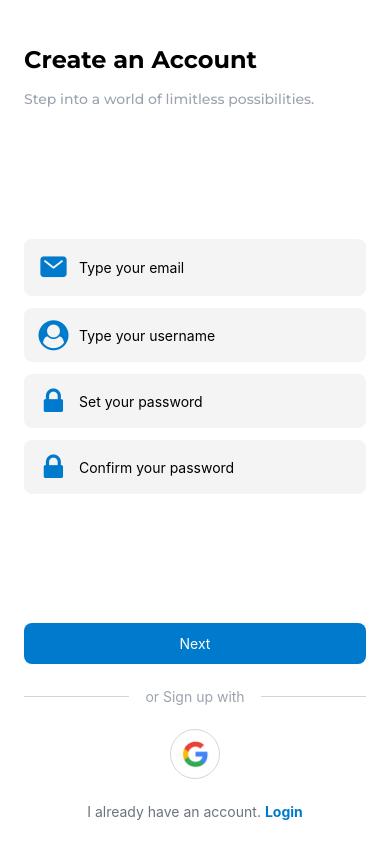
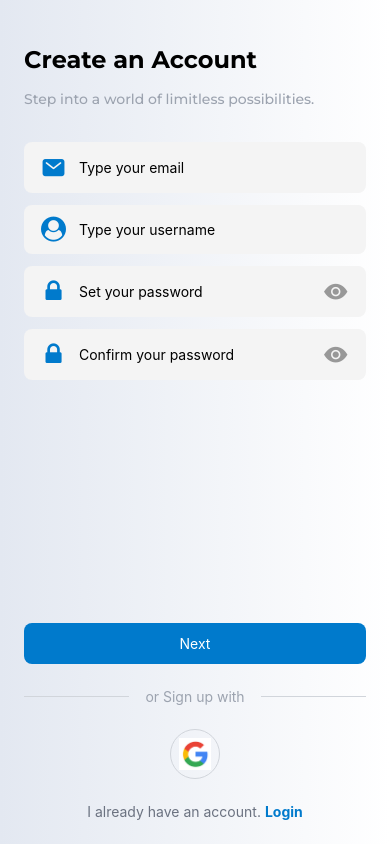
Before and after one commit to jonathan-baraza/Simple-app, a React Native app: screen / in a window 390 px wide. Built offline with nearby package versions, Linux system fonts and the light colour scheme.

Commit message:
gradient bg

```diff
--- a/screens/auth/Register.tsx
+++ b/screens/auth/Register.tsx
@@ -7,15 +7,19 @@ import {
   TouchableOpacity,
   StatusBar,
 } from "react-native";
-import React from "react";
+import { useState } from "react";
 import { Ionicons, FontAwesome } from "@expo/vector-icons";
+import { LinearGradient } from "expo-linear-gradient";
 const Register = () => {
   return (
-    <View
-      className="flex-1 p-6 flex-col justify-between"
-      style={styles.container}
+    <LinearGradient
+      start={{ x: 0, y: 0.5 }}
+      end={{ x: 0.4, y: 0.5 }}
+      className="flex-1"
+      colors={["#e3e8f1", "#ffff"]}
     >
-      <View>
+      <View className="flex-1 py-6 flex-col " style={styles.container}>
+        <View className="px-6 ">
           <Text className="font-mt_bold text-2xl mt-4 leading-10">
             Create an Account
           </Text>
@@ -26,10 +30,11 @@ const Register = () => {
             Step into a world of limitless possibilities.
           </Text>
         </View>
-      <View className="w-full space-y-3">
+
+        <View className="w-full mt-8 space-y-3 px-6 flex-1">
           <View className="flex flex-row items-center w-full bg-[#f4f4f4] rounded-lg p-3">
             <View className="w-[35px] flex items-center justify-center">
-            <Ionicons className="" name="mail" size={30} color="#007acc" />
+              <Ionicons className="" name="mail" size={25} color="#007acc" />
             </View>
             <TextInput
               className="flex-1 ml-2"
@@ -42,7 +47,7 @@ const Register = () => {
               <FontAwesome
                 className=""
                 name="user-circle"
-              size={30}
+                size={25}
                 color="#007acc"
               />
             </View>
@@ -54,7 +59,7 @@ const Register = () => {
           </View>
           <View className="flex flex-row items-center w-full bg-[#f4f4f4] rounded-lg p-3">
             <View className="w-[35px] flex items-center justify-center">
-            <FontAwesome className="" name="lock" size={30} color="#007acc" />
+              <FontAwesome className="" name="lock" size={25} color="#007acc" />
             </View>
             <TextInput
               className="flex-1 ml-2"
@@ -62,10 +67,18 @@ const Register = () => {
               secureTextEntry={true}
               placeholder="Set your password"
             />
+            <TouchableOpacity className="w-[35px] flex items-center justify-center">
+              <Ionicons
+                className=""
+                name="eye-sharp"
+                size={25}
+                color="#989898"
+              />
+            </TouchableOpacity>
           </View>
           <View className="flex flex-row items-center w-full bg-[#f4f4f4] rounded-lg p-3">
             <View className="w-[35px] flex items-center justify-center">
-            <FontAwesome className="" name="lock" size={30} color="#007acc" />
+              <FontAwesome className="" name="lock" size={25} color="#007acc" />
             </View>
             <TextInput
               className="flex-1 ml-2"
@@ -73,9 +86,17 @@ const Register = () => {
               secureTextEntry={true}
               placeholder="Confirm your password"
             />
+            <TouchableOpacity className="w-[35px] flex items-center justify-center">
+              <Ionicons
+                className=""
+                name="eye-sharp"
+                size={25}
+                color="#989898"
+              />
+            </TouchableOpacity>
           </View>
         </View>
-      <View className="w-full">
+        <View className="w-full px-6">
           <TouchableOpacity
             activeOpacity={0.5}
             className="w-full bg-[#007acc] p-3 rounded-lg flex items-center justify-center "
@@ -105,6 +126,7 @@ const Register = () => {
           </View>
         </View>
       </View>
+    </LinearGradient>
   );
 };
 
```
Lines whose indentation alone changed are shown as unchanged.
